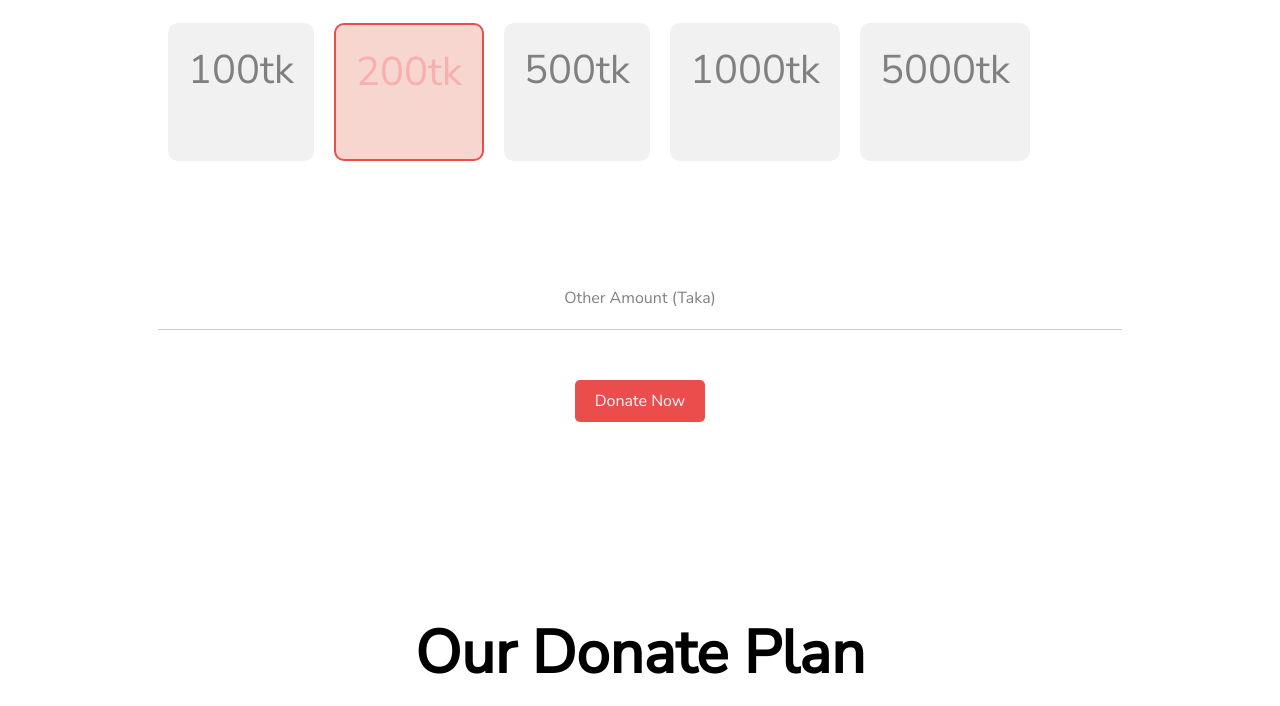
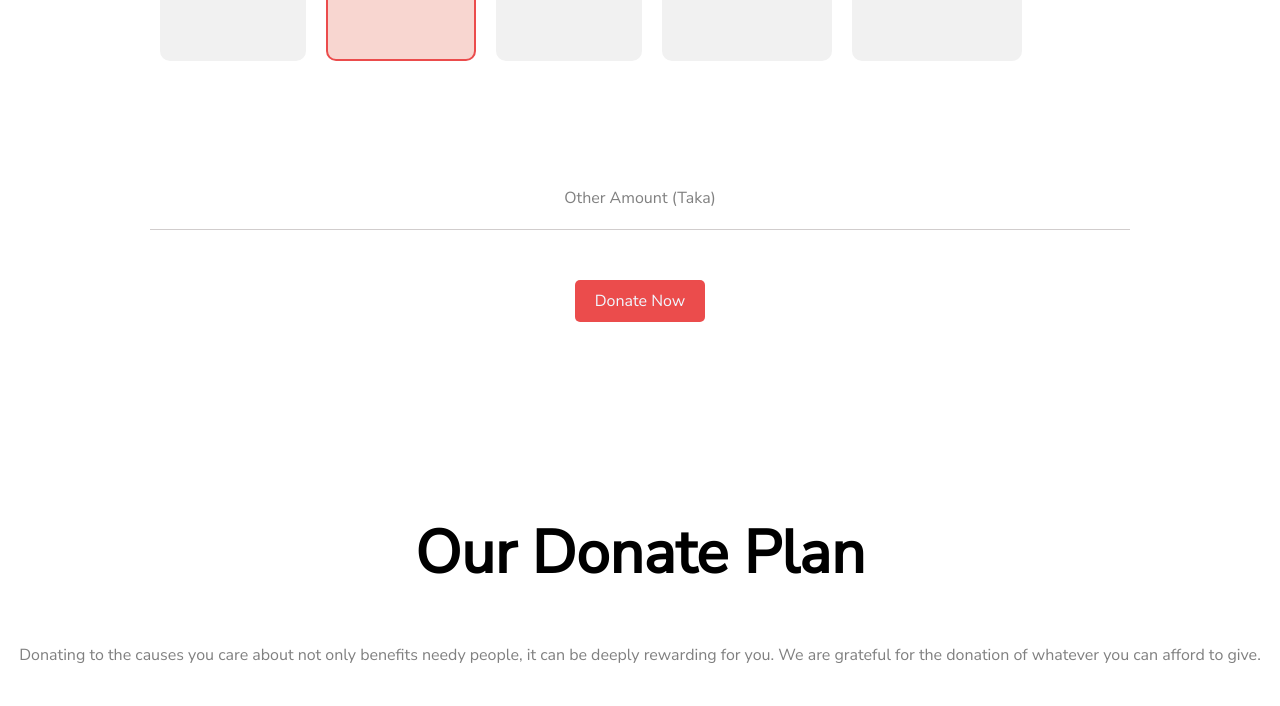
Before and after one commit to Sumaiya-Jahan-Sarah/Donate-Today, a plain HTML site: page index.html in a window 1280 px wide. Shown: the part 935-1641 px from the top of the page. Drawn offline with Linux system fonts and the light colour scheme.

Commit message:
complete

```diff
--- a/index.html
+++ b/index.html
@@ -55,10 +55,10 @@
                 Our Donate Plan
             </h1>
             <p>
-                Donating to the causes you care about not only benefits needy people, it can be deeply rewarding
-                for you.
+                <span> Donating to the causes you care about not only benefits needy people, it can be deeply rewarding
+                    for you.
 
-                We are grateful for the donation of whatever you can afford to give.
+                    We are grateful for the donation of whatever you can afford to give.</span>
             </p>
         </div>
         <div class="sector">
--- a/style.css
+++ b/style.css
@@ -1,5 +1,6 @@
 body {
     font-family: 'Nunito Sans', sans-serif;
+    margin: 0px;
 }
 
 h1 {
@@ -8,8 +9,7 @@ h1 {
 
 section {
     text-align: center;
-    margin-top: 50px;
-    margin-bottom: 50px;
+
 }
 
 .banner {
@@ -72,7 +72,7 @@ span {
 
 #berable {
     border: rgb(235, 76, 76) 2px solid;
-    color: rgb(247, 175, 175);
+    color: rgb(235, 76, 76);
     background-color: rgb(248, 214, 208);
 }
 
@@ -146,8 +146,8 @@ footer {
     text-align: center;
     color: aliceblue;
     font-family: 'Lobster', cursive;
-    padding-top: 50px;
-    padding-bottom: 50px;
+    padding-top: 25px;
+    padding-bottom: 25px;
 }
 
 #humble {
```
